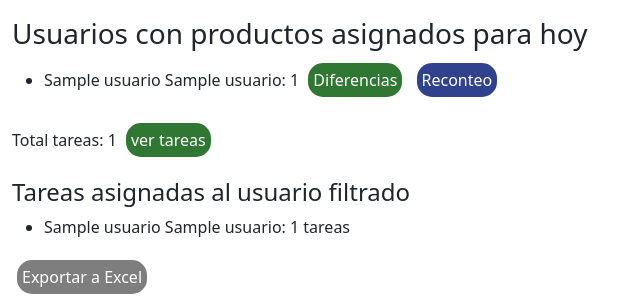
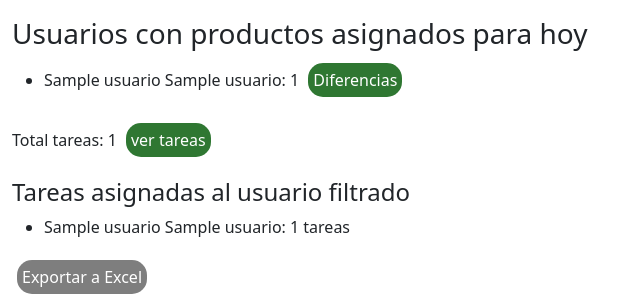
Before and after one commit to david-arce/herramientas-cogancevalle, a Django app: template conteoApp/templates/conteoApp/asignar_tareas.html in a window 1280 px wide. Shown: the part 445-743 px from the top of the page, without its empty margins (0-640 px from the left). Run offline with Django 5.2, Linux system fonts and the light colour scheme; tables that the repository leaves empty hold one stand-in row (values such as "Sample post"); the template is opened without the code that fills it: values that come from a table or form of the project are taken from there, most other values are stand-ins (such as "Sample title", 1, 10 or a date in 2020); some libraries are stand-ins or nearby versions.

Commit message:
botton disable reconteo

```diff
--- a/conteoApp/templates/conteoApp/asignar_tareas.html
+++ b/conteoApp/templates/conteoApp/asignar_tareas.html
@@ -76,7 +76,7 @@
                 {%csrf_token%}
                 <input type="hidden" name="usuario_id" value="{{ usuario.usuario__id }}">
                 <button class="button-view-task" name="view_user_tasks">Diferencias</button>
-                <button class="button-reconteo" name="reconteo">Reconteo</button>
+                {% comment %} <button class="button-reconteo" name="reconteo">Reconteo</button> {% endcomment %}
             </li>
         </form>
         {% endfor %}
```
